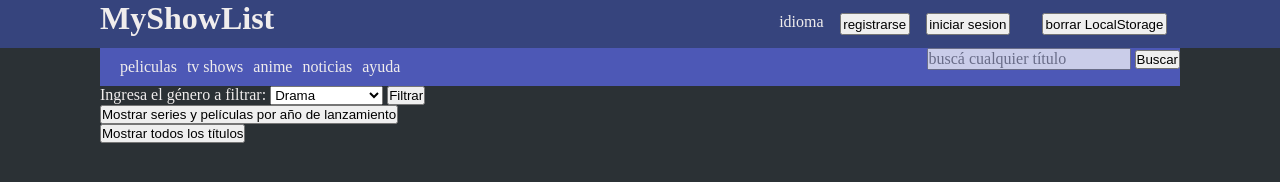
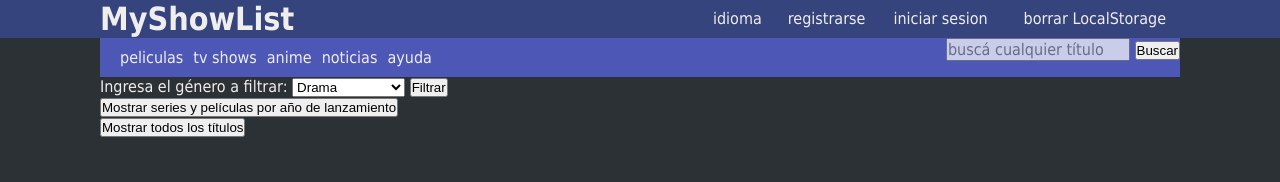
Before and after one commit to fedefd/javascript-proyectocoder, a plain HTML site: page index.html in a window 1280 px wide. Drawn offline with Linux system fonts and the light colour scheme.

Commit message:
se estilizo y se mejoro el formulario de registro e inicio de sesion

```diff
--- a/index.html
+++ b/index.html
@@ -17,11 +17,11 @@
         <h1>MyShowList</h1>
 
         <ul>
-          <li>idioma</li>
-          <li><button id="signupButton">registrarse</button></li>
-          <li><button id="loginButton">iniciar sesion</button></li>
-          <li><button id="desconexionButton" class="displayNone">salir de la sesion</button></li>
-          <li><button id="borrarLocalStorageButton">borrar LocalStorage</button></li>
+          <li><a>idioma</a></li>
+          <li><a id="signupButton">registrarse</a></li>
+          <li><a id="loginButton"> iniciar sesion</a></li>
+          <li><a id="desconexionButton" class="displayNone"><span>x </span>salir de la sesion</a></li>
+          <li><a id="borrarLocalStorageButton">borrar LocalStorage</a></li>
         </ul>
       </div>
 
--- a/scss/_base.scss
+++ b/scss/_base.scss
@@ -1,6 +1,7 @@
 $main-color-text: rgb(240, 237, 237);
 $main-bg-color: #2b3135;
 $dark-text: #2b3135;
+$ff-tahoma: tahoma, sans-serif;
 
 * {
   padding: 0;
@@ -9,6 +10,7 @@ $dark-text: #2b3135;
 }
 
 body {
+  font-family: $ff-tahoma;
   background-color: $main-bg-color;
   color: $main-color-text;
   scroll-behavior: smooth;
@@ -66,3 +68,12 @@ input:focus {
     @content;
   }
 }
+
+@mixin border-hover {
+  border: 2px solid transparent;
+  transition: border 0.3s ease;
+
+  &:hover {
+    border: 2px solid white;
+  }
+}
--- a/scss/components/_header.scss
+++ b/scss/components/_header.scss
@@ -14,21 +14,39 @@ header {
 
 
     & ul {
-      margin: 5px;
-      padding: 5px;
       display: flex;
+      text-align: center;
+      justify-content: center;
+      align-items: center;
 
       & li {
-        margin-left: 10px;
-        padding: 3px;
+        padding: 0px 4px;
 
-        & button {
-          padding: .1rem;
+        & a {
+          line-height: 1.5;
           cursor: pointer;
+          padding: 4px 8px;
+          border-radius: .2rem;
         }
       }
     }
   }
+
+  #signupButton,
+  #loginButton,
+  #borrarLocalStorageButton {
+    @include border-hover;
+  }
+
+  #desconexionButton {
+    @include border-hover;
+
+    & span {
+      color: red;
+    }
+  }
+
+
 
   & .header-lower {
     display: flex;
```
Also changed, not shown: css/styles.css, 1 other file.
